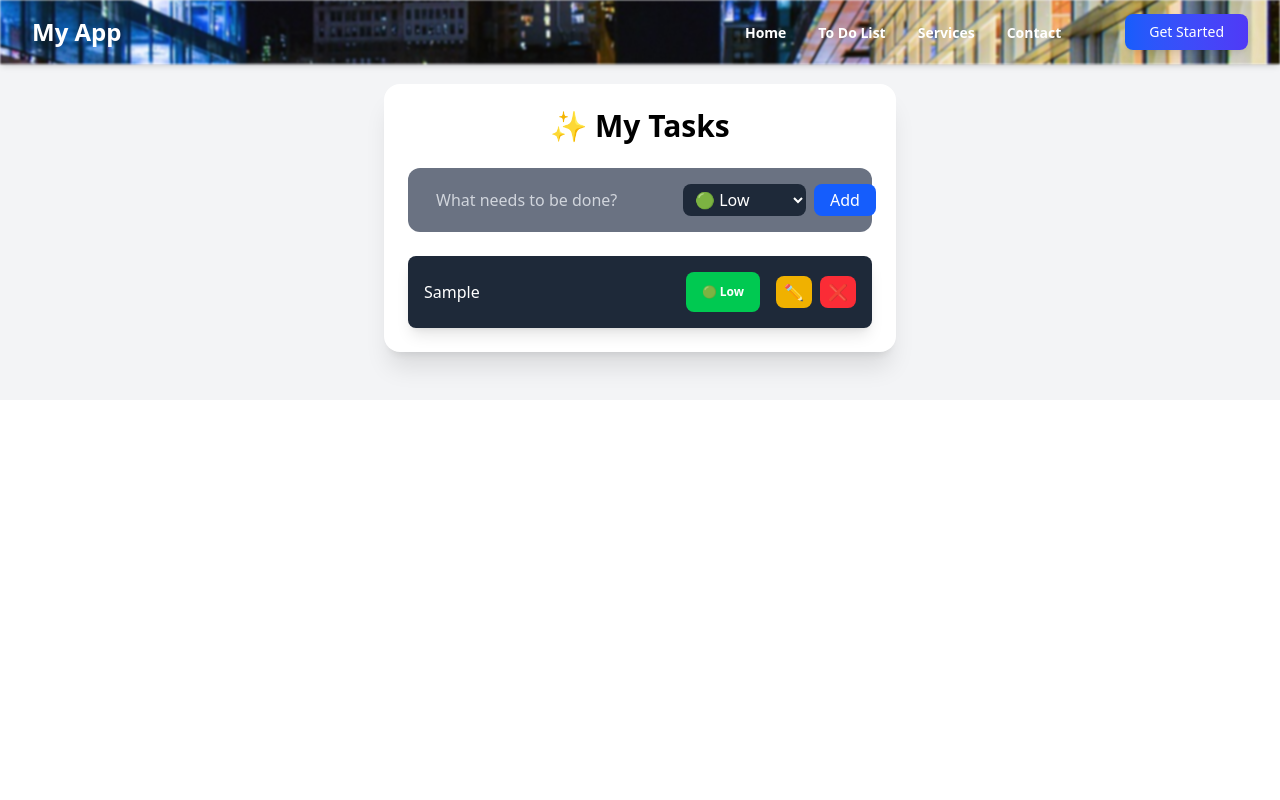
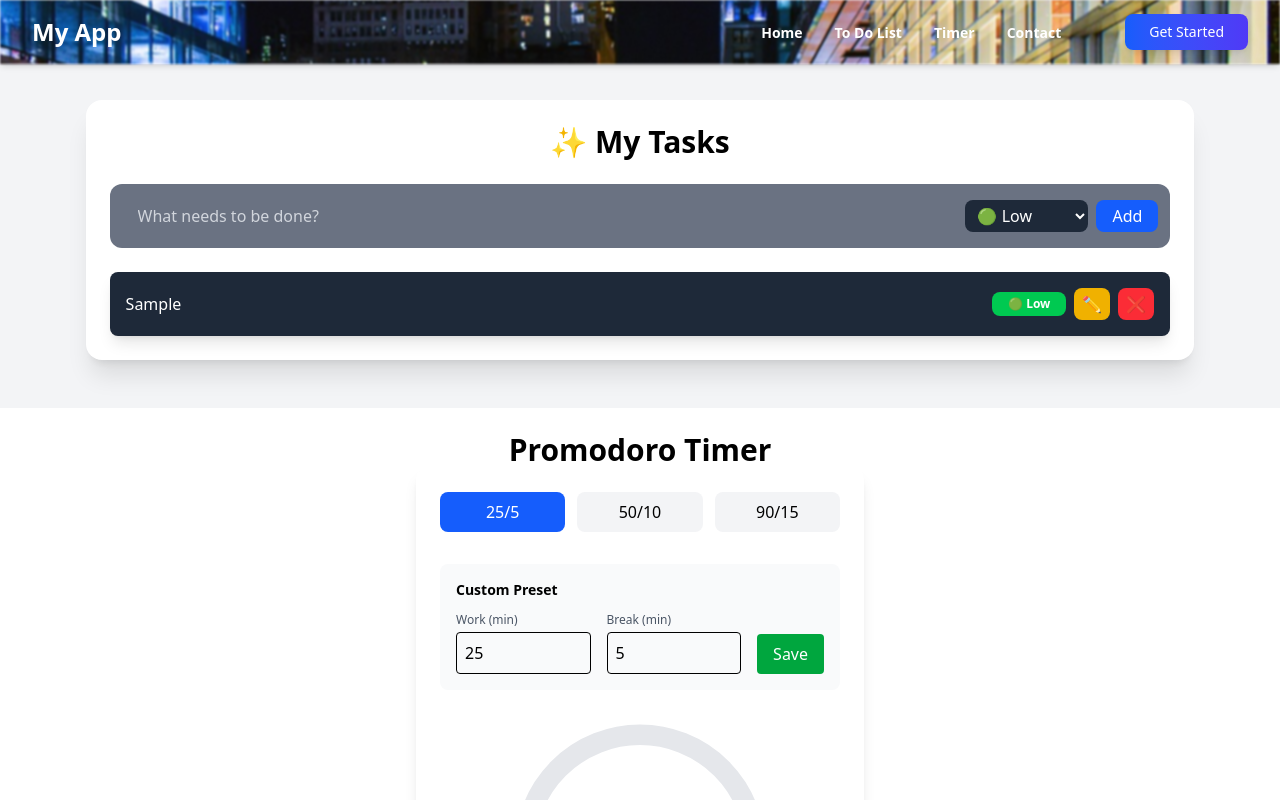
Before and after one commit to Giathi-Daniel/React-challenge-progskill, a React (Vite) app: page /contact in a window 1280 px wide. Both pictures are taken after typing "Sample" into the empty fields and a click on the button "Add". Shown: the top 800 px of the page. Built offline with nearby package versions, Linux system fonts and the light colour scheme; no server answers.

Commit message:
Day 3 - Implement a timer for productivity cycles (25-min work, 5-min break).

```diff
--- a/package.json
+++ b/package.json
@@ -13,10 +13,12 @@
     "@dnd-kit/core": "^6.3.1",
     "@tailwindcss/vite": "^4.0.8",
     "framer-motion": "^12.4.7",
+    "howler": "^2.2.4",
     "lucide-react": "^0.475.0",
     "react": "^19.0.0",
     "react-dom": "^19.0.0",
-    "react-transition-group": "^4.4.5"
+    "react-transition-group": "^4.4.5",
+    "react-use": "^17.6.0"
   },
   "devDependencies": {
     "@eslint/js": "^9.21.0",
--- a/src/App.jsx
+++ b/src/App.jsx
@@ -1,9 +1,8 @@
 import { Route, Routes } from "react-router-dom";
 import NavBar from "./components/NavBar";
 import DashboardCards from "./components/DashboardCard";
-import TodoList from "./components/TodoList"; // Assuming this is your ToDoList component
-// import Services from "./components/Services"; // Add your Services component
-// import Contact from "./components/Contact"; // Add your Contact component
+import TodoList from "./components/TodoList";
+import PomodoroTimer from "./components/PromodoroTimer";
 
 function App() {
   return (
@@ -12,8 +11,8 @@ function App() {
       <Routes>
         <Route path="/" element={<DashboardCards />} />
         <Route path="/todo-list" element={<TodoList />} />
-        {/* <Route path="/services" element={<Services />} />
-        <Route path="/contact" element={<Contact />} /> */}
+        <Route path="/timer" element={<PomodoroTimer />} />
+        {/* <Route path="/contact" element={<Contact />} /> */}
       </Routes>
 
       {/* ToDo List Section */}
@@ -21,6 +20,12 @@ function App() {
         <h2 className="text-3xl font-bold text-center">To Do List</h2>
         <TodoList />
       </section>
+
+      {/* Promodoro Section */}
+      <section id="timer" className="py-6">
+        <h2 className="text-3xl font-bold text-center">Promodoro Timer</h2>
+        <PomodoroTimer />
+      </section>
     </div>
   );
 }
--- a/src/components/NavBar.jsx
+++ b/src/components/NavBar.jsx
@@ -4,7 +4,6 @@ import { Link } from "react-router-dom";
 const NavBar = () => {
   const [isMenuOpen, setIsMenuOpen] = useState(false);
 
-  // Function to handle scroll on menu click
   const scrollToSection = (sectionId) => {
     const section = document.getElementById(sectionId);
     if (section) {
@@ -26,7 +25,6 @@ const NavBar = () => {
 
       <nav className="max-w-7xl mx-auto px-4 sm:px-6 lg:px-8">
         <div className="flex justify-between items-center h-16">
-          {/* Logo */}
           <div className="flex-shrink-0">
             <h1 className="text-2xl font-bold text-white">My App</h1>
           </div>
@@ -34,7 +32,6 @@ const NavBar = () => {
           {/* Desktop Menu */}
           <div className="hidden md:flex items-center gap-8">
             <ul className="flex space-x-8">
-              {/* Update the routes based on the App's routes */}
               <li>
                 <Link
                   to="/"
@@ -45,19 +42,19 @@ const NavBar = () => {
               </li>
               <li>
                 <button
-                  onClick={() => scrollToSection('todo-list')} // Scroll to the To Do List section
+                  onClick={() => scrollToSection('todo-list')}
                   className="text-white hover:text-blue-600 text-sm font-bold transition-colors duration-200"
                 >
                   To Do List
                 </button>
               </li>
               <li>
-                <Link
-                  to="/services"
+                <button
+                  onClick={() => scrollToSection('timer')}
                   className="text-white hover:text-blue-600 text-sm font-bold transition-colors duration-200"
                 >
-                  Services
-                </Link>
+                  Timer
+                </button>
               </li>
               <li>
                 <Link
--- /dev/null
+++ b/src/components/PromodoroTimer.jsx
@@ -0,0 +1,181 @@
+import { useState, useEffect, useCallback } from 'react';
+import { useLocalStorage } from 'react-use';
+import { Howl } from 'howler';
+
+const DEFAULT_PRESETS = [
+  { work: 25 * 60, break: 5 * 60 },
+  { work: 50 * 60, break: 10 * 60 },
+  { work: 90 * 60, break: 15 * 60 },
+];
+
+const alertSound = new Howl({
+  src: ['https://assets.mixkit.co/active_storage/sfx/2869/2869-preview.mp3'],
+  volume: 0.5,
+});
+
+const PomodoroTimer = () => {
+  const [timeLeft, setTimeLeft] = useState(0);
+  const [isActive, setIsActive] = useState(false);
+  const [cycleType, setCycleType] = useState('work');
+  const [cyclesCompleted, setCyclesCompleted] = useState(0);
+  const [presets, setPresets] = useLocalStorage('pomodoro-presets', DEFAULT_PRESETS);
+  const [selectedPreset, setSelectedPreset] = useLocalStorage('selected-preset', 0);
+  const [customPreset, setCustomPreset] = useState({ work: 25 * 60, break: 5 * 60 });
+
+  const currentPreset = presets[selectedPreset] || DEFAULT_PRESETS[0];
+
+  const startNewCycle = useCallback((type) => {
+    setCycleType(type);
+    setTimeLeft(type === 'work' ? currentPreset.work : currentPreset.break);
+    setIsActive(true);
+  }, [currentPreset]);
+
+  useEffect(() => {
+    let timer;
+    if (isActive && timeLeft > 0) {
+      timer = setInterval(() => {
+        setTimeLeft((prev) => prev - 1);
+      }, 1000);
+    } else if (isActive && timeLeft === 0) {
+      alertSound.play();
+      if (cycleType === 'work') {
+        setCyclesCompleted((c) => c + 1);
+        startNewCycle('break');
+      } else {
+        startNewCycle('work');
+      }
+    }
+    return () => clearInterval(timer);
+  }, [isActive, timeLeft, cycleType, startNewCycle]);
+
+  const formatTime = (seconds) => {
+    const mins = Math.floor(seconds / 60).toString().padStart(2, '0');
+    const secs = (seconds % 60).toString().padStart(2, '0');
+    return `${mins}:${secs}`;
+  };
+
+  const progress = ((timeLeft / (cycleType === 'work' ? currentPreset.work : currentPreset.break)) * 100);
+
+  const handlePresetChange = (index) => {
+    setSelectedPreset(index);
+    setIsActive(false);
+    setTimeLeft(presets[index].work || DEFAULT_PRESETS[0].work);
+    setCycleType('work');
+  };
+
+  const handleCustomPreset = () => {
+    const newPresets = [...presets, customPreset];
+    setPresets(newPresets);
+    setSelectedPreset(newPresets.length - 1);
+  };
+
+  return (
+    <div className="max-w-md mx-auto p-6 bg-white rounded-xl shadow-lg">
+      {/* Preset Selector */}
+      <div className="mb-8 grid grid-cols-3 gap-3">
+        {presets.map((preset, index) => (
+          <button
+            key={index}
+            onClick={() => handlePresetChange(index)}
+            className={`p-2 rounded-lg ${selectedPreset === index
+              ? 'bg-blue-600 text-white'
+              : 'bg-gray-100 hover:bg-gray-200'}`}
+          >
+            {preset.work / 60}/{preset.break / 60}
+          </button>
+        ))}
+      </div>
+
+      {/* Custom Preset Creator */}
+      <div className="mb-8 p-4 bg-gray-50 rounded-lg">
+        <h3 className="text-sm font-semibold mb-3">Custom Preset</h3>
+        <div className="flex gap-4">
+          <div className="flex-1">
+            <label className="block text-xs text-gray-600 mb-1">Work (min)</label>
+            <input
+              type="number"
+              value={customPreset.work / 60}
+              onChange={(e) => setCustomPreset((p) => ({ ...p, work: Number(e.target.value) * 60 }))}
+              className="w-full p-2 border rounded"
+            />
+          </div>
+          <div className="flex-1">
+            <label className="block text-xs text-gray-600 mb-1">Break (min)</label>
+            <input
+              type="number"
+              value={customPreset.break / 60}
+              onChange={(e) => setCustomPreset((p) => ({ ...p, break: Number(e.target.value) * 60 }))}
+              className="w-full p-2 border rounded"
+            />
+          </div>
+          <button
+            onClick={handleCustomPreset}
+            className="self-end px-4 py-2 bg-green-600 text-white rounded hover:bg-green-700"
+          >
+            Save
+          </button>
+        </div>
+      </div>
+
+      {/* Timer Display */}
+      <div className="relative w-64 h-64 mx-auto mb-8">
+        <svg className="w-full h-full" viewBox="0 0 100 100">
+          <circle
+            className="text-gray-200"
+            strokeWidth="8"
+            stroke="currentColor"
+            fill="transparent"
+            r="45"
+            cx="50"
+            cy="50"
+          />
+          <circle
+            className={`${cycleType === 'work' ? 'text-red-500' : 'text-green-500'}`}
+            strokeWidth="8"
+            strokeLinecap="round"
+            stroke="currentColor"
+            fill="transparent"
+            r="45"
+            cx="50"
+            cy="50"
+            strokeDasharray={`${2 * Math.PI * 45}`}
+            strokeDashoffset={`${2 * Math.PI * 45 * (100 - progress) / 100}`}
+            transform="rotate(-90 50 50)"
+          />
+        </svg>
+        <div className="absolute inset-0 flex flex-col items-center justify-center">
+          <div className="text-3xl font-bold">{formatTime(timeLeft)}</div>
+          <div className="text-sm uppercase tracking-wide text-gray-500">
+            {cycleType} • Cycle #{cyclesCompleted + 1}
+          </div>
+        </div>
+      </div>
+
+      {/* Controls */}
+      <div className="flex justify-center gap-4 mb-6">
+        <button
+          onClick={() => setIsActive(!isActive)}
+          className="px-6 py-3 bg-blue-600 text-white rounded-lg hover:bg-blue-700 transition-colors"
+        >
+          {isActive ? 'Pause' : 'Start'}
+        </button>
+        <button
+          onClick={() => {
+            setIsActive(false);
+            setTimeLeft(cycleType === 'work' ? currentPreset.work : currentPreset.break);
+          }}
+          className="px-6 py-3 bg-gray-200 text-gray-700 rounded-lg hover:bg-gray-300 transition-colors"
+        >
+          Reset
+        </button>
+      </div>
+
+      {/* Statistics */}
+      <div className="text-center text-sm text-gray-600">
+        Completed cycles: {cyclesCompleted}
+      </div>
+    </div>
+  );
+};
+
+export default PomodoroTimer;
--- a/src/components/TodoList.jsx
+++ b/src/components/TodoList.jsx
@@ -9,13 +9,11 @@ const TodoList = () => {
   const [editText, setEditText] = useState("");
   const [editPriority, setEditPriority] = useState("");
 
-  // Load tasks from localStorage
   useEffect(() => {
     const savedTasks = JSON.parse(localStorage.getItem("tasks"));
     if (savedTasks) setTasks(savedTasks);
   }, []);
 
-  // Save tasks to localStorage
   useEffect(() => {
     localStorage.setItem("tasks", JSON.stringify(tasks));
   }, [tasks]);
@@ -56,18 +54,18 @@ const TodoList = () => {
   };
 
   return (
-    <div className="flex justify-center items-center p-6 mt[-4rem]">
-      <div className="max-w-lg w-full bg-white bg-opacity-20 backdrop-blur-lg shadow-xl p-6 rounded-2xl">
+    <div className="flex justify-center items-center p-6 mt-4 w-full">
+      <div className="w-full max-w-2xl sm:max-w-[90%] bg-white bg-opacity-20 backdrop-blur-lg shadow-xl p-6 rounded-2xl">
         <h2 className="text-3xl font-semibold text-center text-black mb-6">✨ My Tasks</h2>
 
         {/* Input Section */}
-        <div className="flex items-center bg-gray-500 bg-opacity-25 rounded-xl p-3">
+        <div className="flex flex-wrap items-center gap-2 bg-gray-500 bg-opacity-25 rounded-xl p-3">
           <input
             type="text"
             value={newTask}
             onChange={(e) => setNewTask(e.target.value)}
             placeholder="What needs to be done?"
-            className="flex-1 px-4 py-2 text-white placeholder-gray-300 bg-transparent border-none outline-none"
+            className="flex-1 min-w-0 px-4 py-2 text-white placeholder-gray-300 bg-transparent border-none outline-none"
           />
           <select
             value={priority}
@@ -80,42 +78,37 @@ const TodoList = () => {
           </select>
           <button
             onClick={addTask}
-            className="ml-2 px-4 py-1 w-full cursor-pointer bg-blue-600 text-white rounded-lg hover:bg-blue-700 transition-all"
+            className="px-4 py-1 w-full sm:w-auto bg-blue-600 text-white rounded-lg hover:bg-blue-700 transition-all"
           >
             Add
           </button>
         </div>
 
         {/* Task List */}
-        <Reorder.Group
-          axis="y"
-          values={tasks}
-          onReorder={setTasks}
-          className="mt-6 space-y-3"
-        >
+        <Reorder.Group axis="y" values={tasks} onReorder={setTasks} className="mt-6 space-y-3">
           <AnimatePresence>
             {tasks.map((task, index) => (
               <Reorder.Item
                 key={index}
                 value={task}
-                className="flex justify-between items-center bg-gray-800 text-white p-4 rounded-lg shadow-lg transition-all"
+                className="flex flex-wrap justify-between items-center bg-gray-800 text-white p-4 rounded-lg shadow-lg transition-all"
                 initial={{ opacity: 0, y: 10 }}
                 animate={{ opacity: 1, y: 0 }}
                 exit={{ opacity: 0, y: -10 }}
                 transition={{ duration: 0.2 }}
               >
                 {editingIndex === index ? (
-                  <div className="flex w-full">
+                  <div className="flex w-full flex-wrap gap-2">
                     <input
                       type="text"
                       value={editText}
                       onChange={(e) => setEditText(e.target.value)}
-                      className="flex-1 px-2 py-1 bg-gray-700 text-white rounded-l-lg outline-none"
+                      className="flex-1 min-w-0 px-2 py-1 bg-gray-700 text-white rounded-lg outline-none"
                     />
                     <select
                       value={editPriority}
                       onChange={(e) => setEditPriority(e.target.value)}
-                      className="px-2 py-1 bg-gray-700 text-white"
+                      className="px-2 py-1 bg-gray-700 text-white rounded-lg"
                     >
                       <option value="low">🟢 Low</option>
                       <option value="medium">🟡 Medium</option>
@@ -123,22 +116,22 @@ const TodoList = () => {
                     </select>
                     <button
                       onClick={() => saveEdit(index)}
-                      className="bg-green-500 text-white px-3 py-1 rounded-r-lg hover:bg-green-600"
+                      className="bg-green-500 text-white px-3 py-1 rounded-lg hover:bg-green-600"
                     >
                       Save
                     </button>
                   </div>
                 ) : (
-                  <>
+                  <div className="flex flex-wrap items-center gap-2 w-full">
                     <span
-                      className={`flex-1 cursor-pointer ${
+                      className={`flex-1 min-w-0 cursor-pointer ${
                         task.completed ? "line-through text-gray-400" : ""
                       }`}
                       onClick={() => toggleTask(index)}
                     >
                       {task.text}
                     </span>
-                    <span className={`px-4 py-3 rounded-lg text-xs font-bold mr-4 ${priorityColors[task.priority]}`}>
+                    <span className={`px-4 py-1 text-xs font-bold rounded-lg ${priorityColors[task.priority]}`}>
                       {task.priority === "high" ? "🔴 High" : task.priority === "medium" ? "🟡 Medium" : "🟢 Low"}
                     </span>
                     <div className="flex gap-2">
@@ -155,7 +148,7 @@ const TodoList = () => {
                         ❌
                       </button>
                     </div>
-                  </>
+                  </div>
                 )}
               </Reorder.Item>
             ))}
--- a/src/index.css
+++ b/src/index.css
@@ -6,3 +6,13 @@
     background-size: cover;
   }
 }
+
+
+/* PROMODORO TIMER */
+circle {
+  transition: stroke-dashoffset 0.5s linear;
+}
+
+button {
+  transition: background-color 0.2s ease-in-out;
+}
```
Also changed, not shown: 1 other file (tests, documents, lock files or other folders).
